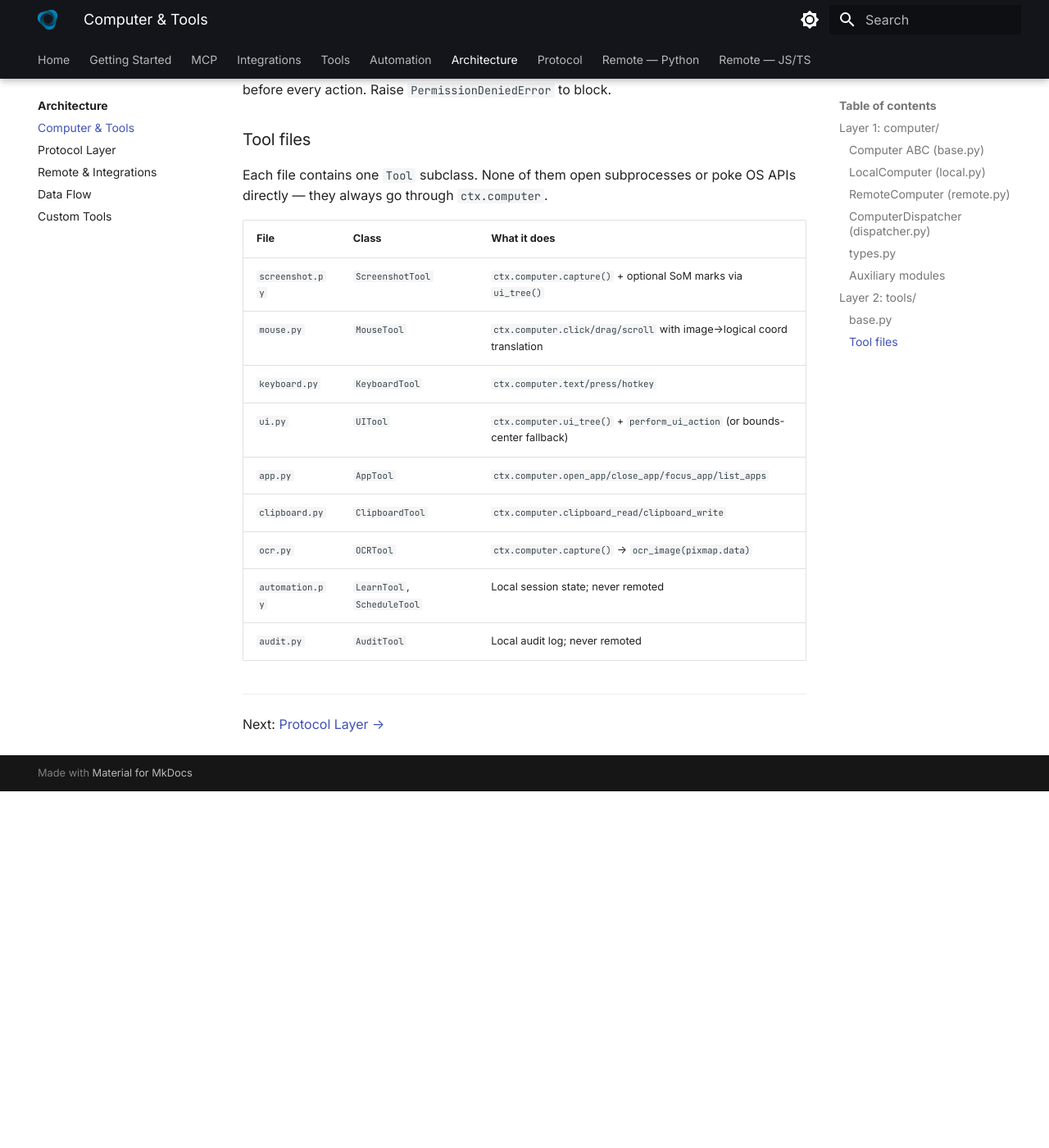
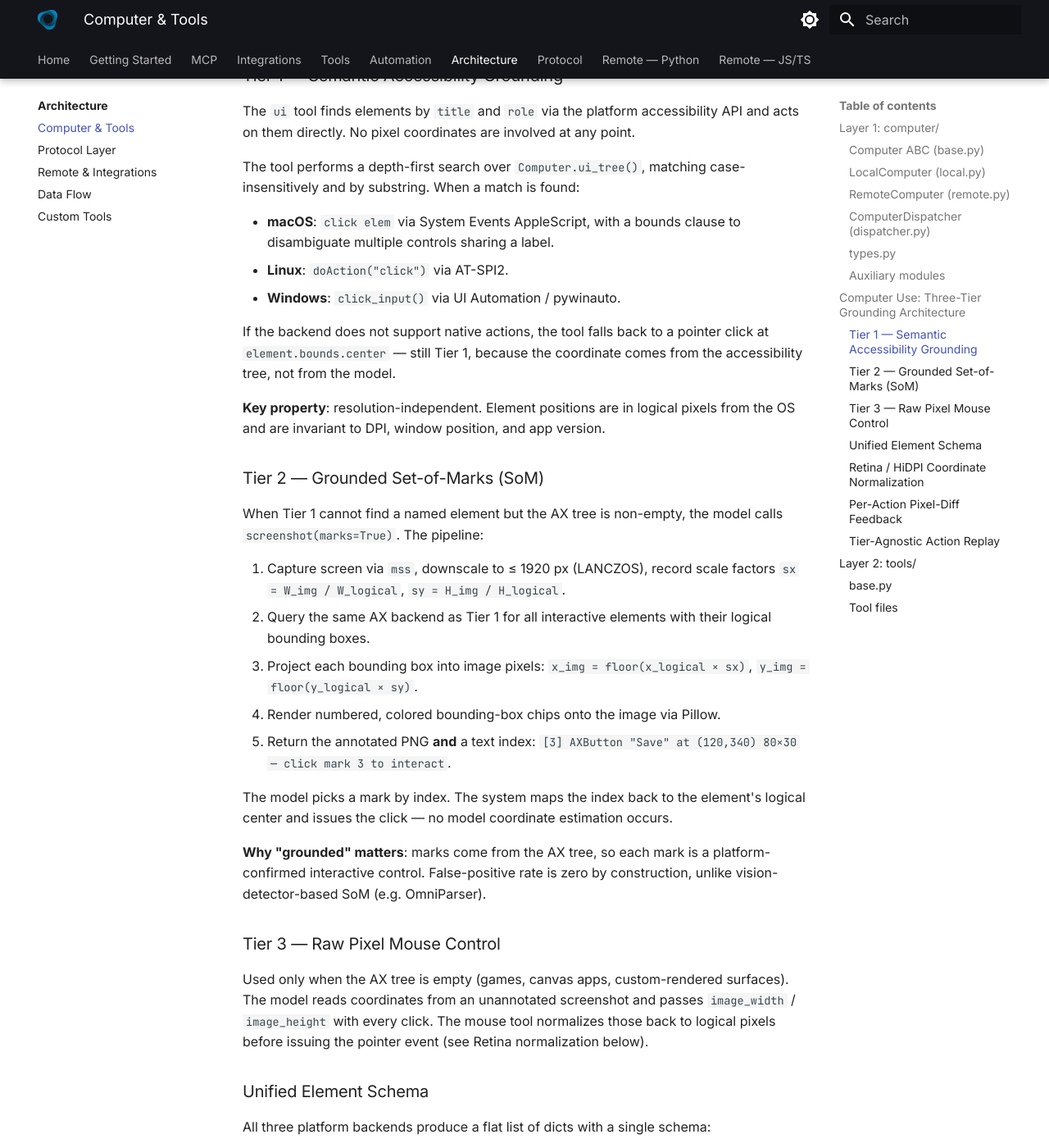
Before and after one commit to monatis/opendesk, an MkDocs documentation site: the page built from docs/architecture/layers.md, in a window 1280 px wide and 1400 px high, scrolled down 2155 px. Shown: the whole window at 82% size. Built offline with MkDocs 1.6.1 and Material for MkDocs 9.7.7, drawn with Linux system fonts in a browser that asks for light colours; before the commit the page ends 3120 px from its top, so only the background shows below that; some of the changed text lies outside the part shown.

````diff
--- a/docs/architecture/layers.md
+++ b/docs/architecture/layers.md
@@ -68,6 +68,148 @@ Pydantic value types exchanged across the boundary: `Point`, `Rect`,
 
 ---
 
+## Computer Use: Three-Tier Grounding Architecture
+
+All computer-use interaction follows a strict three-tier hierarchy. The tier
+priority is encoded directly in tool descriptions, so any model that reads
+the tool list follows it without a separate orchestration layer.
+
+```
+Tier 1: Semantic AX  ──(element not found)──►  Tier 2: Grounded SoM  ──(AX tree empty)──►  Tier 3: Raw Pixel
+```
+
+Every action at any tier is followed by an automatic per-action pixel-diff
+against the prior screenshot — a free feedback signal that tells the model
+whether its action had any visual effect.
+
+### Tier 1 — Semantic Accessibility Grounding
+
+The `ui` tool finds elements by `title` and `role` via the platform
+accessibility API and acts on them directly. No pixel coordinates are
+involved at any point.
+
+The tool performs a depth-first search over `Computer.ui_tree()`, matching
+case-insensitively and by substring. When a match is found:
+
+- **macOS**: `click elem` via System Events AppleScript, with a bounds clause
+  to disambiguate multiple controls sharing a label.
+- **Linux**: `doAction("click")` via AT-SPI2.
+- **Windows**: `click_input()` via UI Automation / pywinauto.
+
+If the backend does not support native actions, the tool falls back to a
+pointer click at `element.bounds.center` — still Tier 1, because the
+coordinate comes from the accessibility tree, not from the model.
+
+**Key property**: resolution-independent. Element positions are in logical
+pixels from the OS and are invariant to DPI, window position, and app version.
+
+### Tier 2 — Grounded Set-of-Marks (SoM)
+
+When Tier 1 cannot find a named element but the AX tree is non-empty, the
+model calls `screenshot(marks=True)`. The pipeline:
+
+1. Capture screen via `mss`, downscale to ≤ 1920 px (LANCZOS), record
+   scale factors `sx = W_img / W_logical`, `sy = H_img / H_logical`.
+2. Query the same AX backend as Tier 1 for all interactive elements with
+   their logical bounding boxes.
+3. Project each bounding box into image pixels:
+   `x_img = floor(x_logical × sx)`, `y_img = floor(y_logical × sy)`.
+4. Render numbered, colored bounding-box chips onto the image via Pillow.
+5. Return the annotated PNG **and** a text index:
+   `[3] AXButton "Save" at (120,340) 80×30 — click mark 3 to interact`.
+
+The model picks a mark by index. The system maps the index back to the
+element's logical center and issues the click — no model coordinate
+estimation occurs.
+
+**Why "grounded" matters**: marks come from the AX tree, so each mark is a
+platform-confirmed interactive control. False-positive rate is zero by
+construction, unlike vision-detector-based SoM (e.g. OmniParser).
+
+### Tier 3 — Raw Pixel Mouse Control
+
+Used only when the AX tree is empty (games, canvas apps, custom-rendered
+surfaces). The model reads coordinates from an unannotated screenshot and
+passes `image_width` / `image_height` with every click. The mouse tool
+normalizes those back to logical pixels before issuing the pointer event
+(see Retina normalization below).
+
+### Unified Element Schema
+
+All three platform backends produce a flat list of dicts with a single schema:
+
+```
+{ mark, role, label, x, y, w, h }   ← all in logical screen pixels
+```
+
+The SoM renderer, element search, click dispatch, replay engine, and
+pixel-diff feedback are all platform-agnostic above this contract.
+
+| Platform | API | Element limit |
+|---|---|---|
+| macOS | AppleScript / System Events | 120 per window |
+| Linux | AT-SPI2 (`pyatspi`) | 150, depth ≤ 8 |
+| Windows | UI Automation (`pywinauto`) | 150 |
+
+### Retina / HiDPI Coordinate Normalization
+
+`mss` captures at physical resolution (e.g. 2880×1800 on a 2× Retina Mac).
+The OS pointer API operates in logical pixels (e.g. 1440×900). Passing
+physical-pixel image coordinates directly to the pointer API produces clicks
+at 2× the intended position.
+
+`Pixmap` carries four dimension fields: `width`, `height` (image after
+downscaling), `logical_width`, `logical_height` (from OS display API).
+Scale factors `sx` and `sy` are pre-computed and used in two places:
+
+- **SoM rendering**: logical AX coordinates scaled up to image pixels for chip placement.
+- **Mouse tool**: image coordinates from the model scaled back down:
+  `x_logical = floor(x_img / sx)`, `y_logical = floor(y_img / sy)`.
+
+A 2% no-op band skips scaling when image and logical dimensions effectively
+match, avoiding rounding artefacts at unity scale.
+
+### Per-Action Pixel-Diff Feedback
+
+After every screenshot, `capture.py` pixel-diffs the new capture against the
+previous one using a per-channel absolute-difference threshold of 10 intensity
+units (to filter compression noise). The result is a structured report
+appended to every screenshot tool output:
+
+```
+changed: bool
+change_fraction: float       # 0.0–1.0
+changed_region: [x, y, w, h] # bounding box of changed pixels
+summary: str                  # natural-language signal for the model
+```
+
+Example outputs:
+```
+12.3% of pixels changed in region [x=400, y=200, 600×300px].
+No visible change detected — the action may not have had any effect.
+```
+
+This closes the perception loop per-action, in tens of milliseconds, with no
+VLM call. The model can immediately detect ineffective actions and re-plan
+(retry via a different tier, adjust parameters, or check focus).
+
+### Tier-Agnostic Action Replay
+
+Every action — regardless of which tier executed it — is recorded with two
+parameter dicts:
+
+- `params` — human-readable summary for the audit display.
+- `replay_params` — complete, platform-neutral parameter set for re-execution.
+
+A Tier 1 (semantic AX) action records `{action, app, title, role, ...}`.
+A Tier 2/3 (pixel) action records `{action, x, y, image_width, image_height, ...}`.
+
+The replay engine re-issues the action through the same tool interface without
+needing the original screenshot, the original AX tree, or the original
+tier-selection decision.
+
+---
+
 ## Layer 2: `tools/`
 
 ### `base.py`
````
Also changed, not shown: examples/README.md (added, +15 -0 lines), examples/ui-testing/README.md (added, +126 -0 lines), examples/ui-testing/sample-prompts.md (added, +115 -0 lines).
